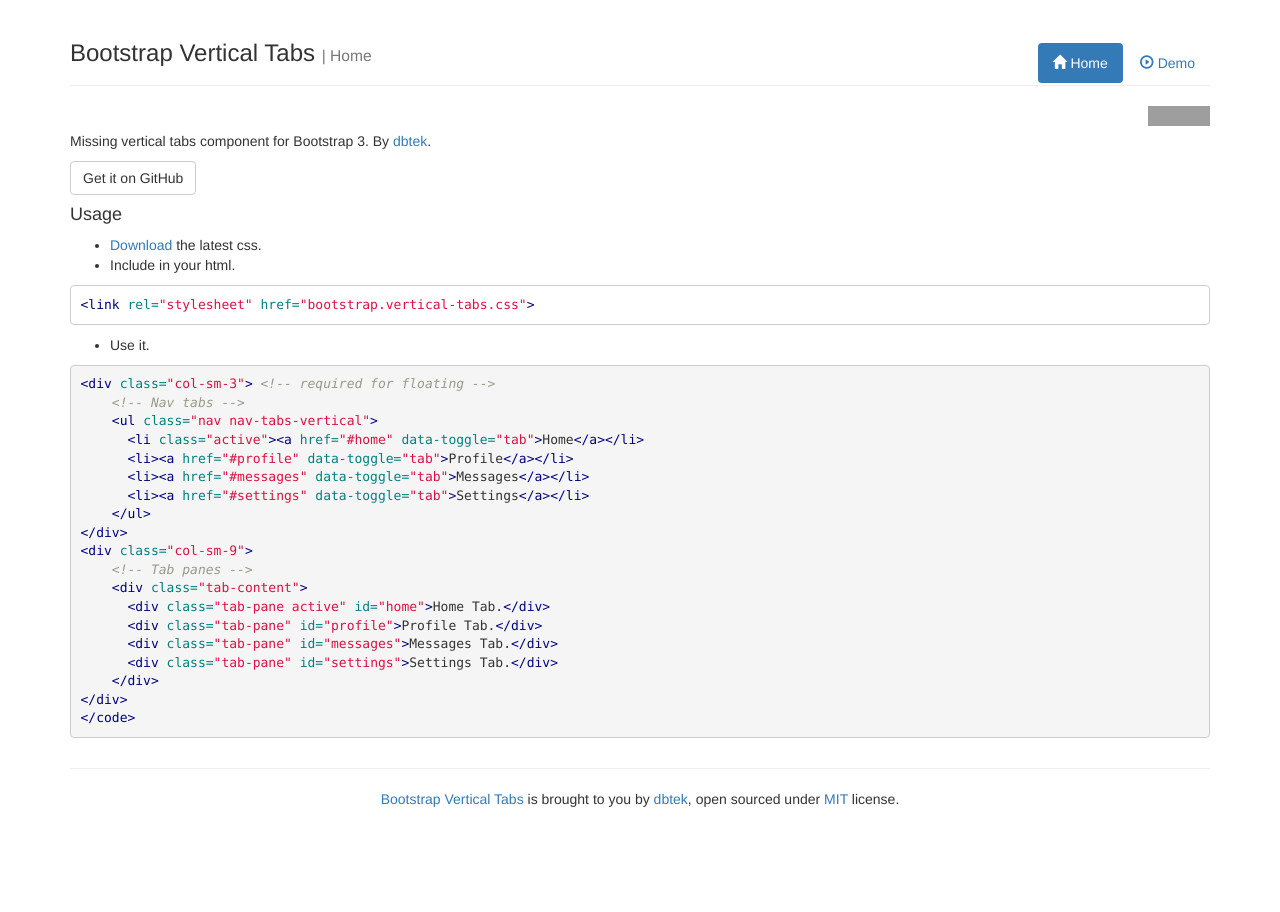
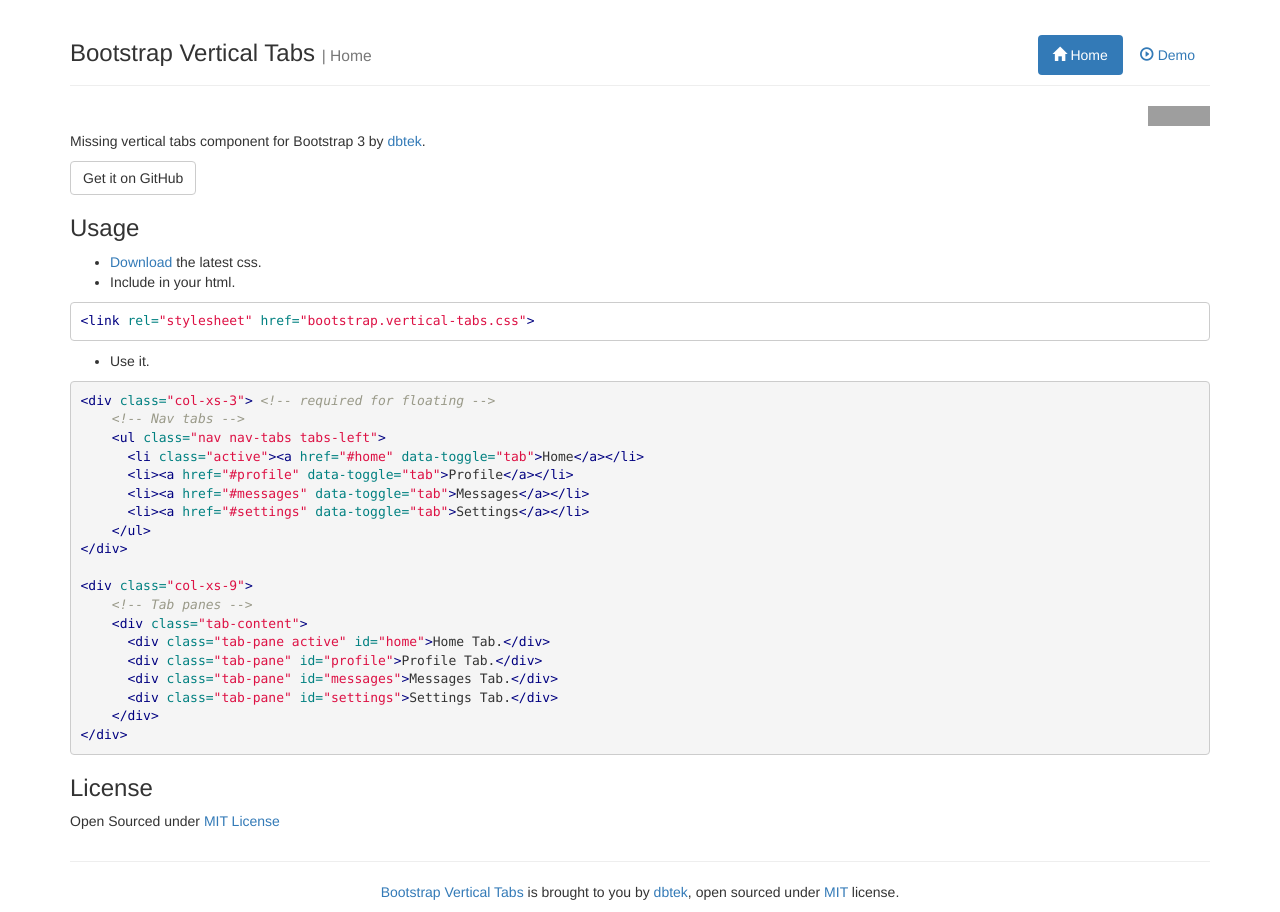
Before and after one commit to dbtek/bootstrap-vertical-tabs, a Jekyll site: the page built from index.md, in a window 1280 px wide. Built offline with Jekyll 4.4.1, drawn with Linux system fonts in a browser that asks for light colours; nearby versions of some CDN libraries; Markdown is read by kramdown in place of the engine named in the settings; grey boxes are pictures that could not be loaded.

Commit message:
updated to latest version, small UI fixes.

```diff
--- a/_layouts/default.html
+++ b/_layouts/default.html
@@ -16,7 +16,7 @@
     <body>
 
         <div class="container">
-            <ul class="nav nav-pills pull-right" style="position:relative; top:43px;">
+            <ul class="nav nav-pills pull-right" style="position:relative; top:35px;">
                 <li {% if page.menu == 1 %}class="active"{% endif %}><a href="index.html"><span class="glyphicon glyphicon-home"></span> Home</a></li>
                 <li {% if page.menu == 2 %}class="active"{% endif %}><a href="demo.html"><span class="glyphicon glyphicon-play-circle"></span> Demo</a></li>
             </ul>
--- a/index.md
+++ b/index.md
@@ -4,11 +4,11 @@
 menu: 1
 ---
 
-Missing vertical tabs component for Bootstrap 3. By [dbtek](http://ismaildemirbilek.com).
+Missing vertical tabs component for Bootstrap 3 by [dbtek](http://ismaildemirbilek.com).
 
 <a class="btn btn-default" href="https://github.com/dbtek/bootstrap-vertical-tabs">Get it on GitHub</a>
 
-#### Usage
+### Usage
 
 * [Download](https://github.com/dbtek/bootstrap-vertical-tabs/archive/master.zip) the latest css.
 * Include in your html.
@@ -20,16 +20,17 @@
 * Use it.
 
 {% highlight html %}
-<div class="col-sm-3"> <!-- required for floating -->
+<div class="col-xs-3"> <!-- required for floating -->
     <!-- Nav tabs -->
-    <ul class="nav nav-tabs-vertical">
+    <ul class="nav nav-tabs tabs-left">
       <li class="active"><a href="#home" data-toggle="tab">Home</a></li>
       <li><a href="#profile" data-toggle="tab">Profile</a></li>
       <li><a href="#messages" data-toggle="tab">Messages</a></li>
       <li><a href="#settings" data-toggle="tab">Settings</a></li>
     </ul>
 </div>
-<div class="col-sm-9">
+
+<div class="col-xs-9">
     <!-- Tab panes -->
     <div class="tab-content">
       <div class="tab-pane active" id="home">Home Tab.</div>
@@ -38,5 +39,8 @@
       <div class="tab-pane" id="settings">Settings Tab.</div>
     </div>
 </div>
-</code>
 {% endhighlight %}
+
+### License
+
+Open Sourced under [MIT License](http://opensource.org/licenses/mit)
```
